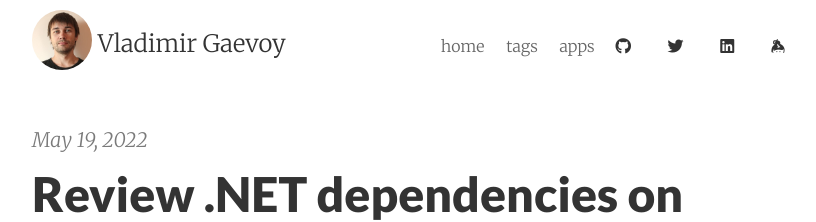
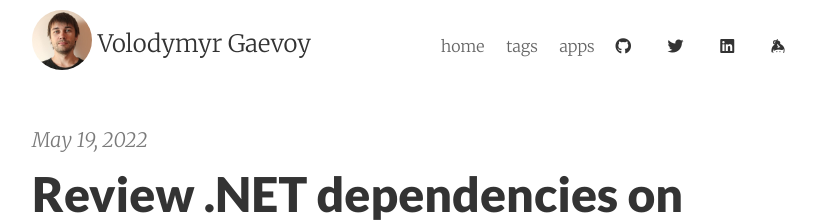
Before and after one commit to gaevoy/gaevoy.github.io, a Jekyll site: the page built from index.html, in a window 1280 px wide and 900 px high. Shown: the top 222 px of the window, without its empty margins (224-1040 px from the left). Built offline with Jekyll 4.4.1, drawn with Linux system fonts in a browser that asks for light colours; nearby versions of some CDN libraries; the list of posts is cut into pages by our own code.

Commit message:
Mistake corrections

```diff
--- a/_config.yml
+++ b/_config.yml
@@ -7,9 +7,9 @@
   syntax_highlighter: rouge
 url: https://gaevoy.com
 url_for_disqus: https://gaevoy.com
-title: Vladimir Gaevoy
+title: Volodymyr Gaevoy
 email:
-author: Vladimir Gaevoy
+author: Volodymyr Gaevoy
 description: My awesome blog
 paginate: 16
 paginate_path: "page:num"
```
Also changed, not shown: _posts/2021-03-18-audit-log-via-transactional-outbox.md (+1 -1 lines).
